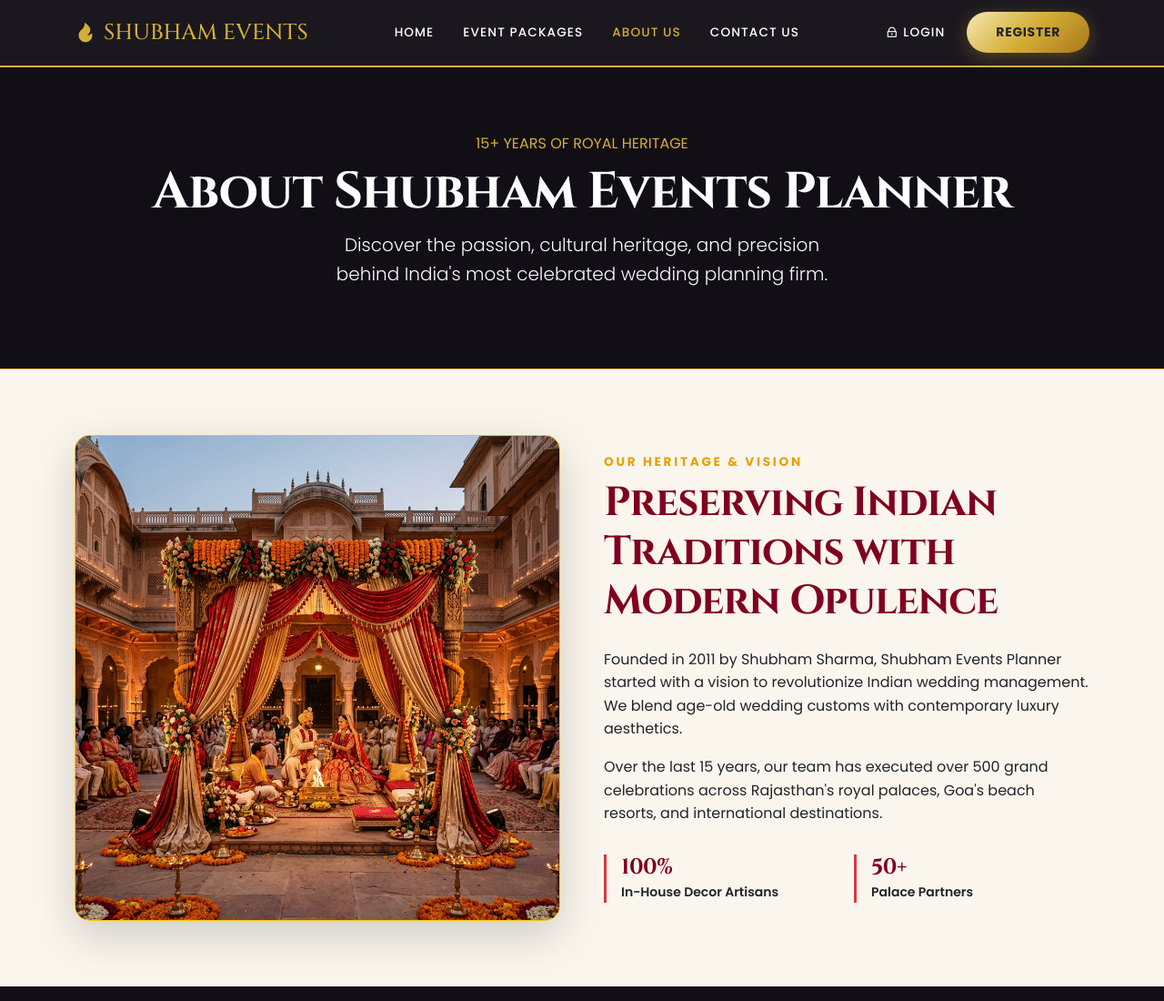
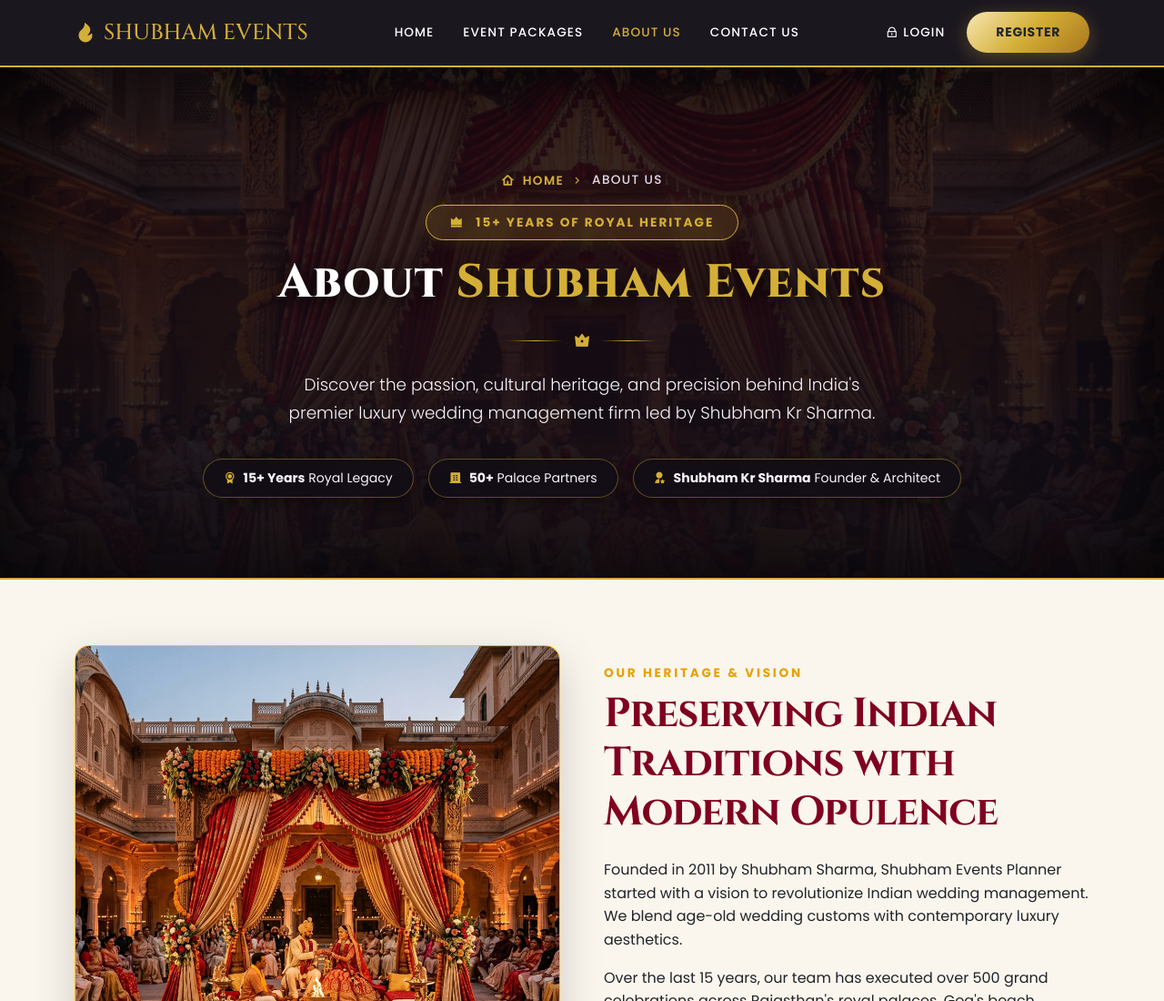
Before and after one commit to shubhamwilliammax/EP, a plain HTML site: page about.html in a window 1280 px wide. Shown: the top 1100 px of the page at 91% size. Drawn offline with nearby package versions, Linux system fonts and the light colour scheme.

Commit message:
feat: implement stylized hero banners with breadcrumbs and feature pills on events and about pages

```diff
--- a/about.html
+++ b/about.html
@@ -56,13 +56,37 @@
   </nav>
 
   <!-- ==========================================
-       PAGE HEADER BANNER
+       PAGE HEADER HERO BANNER WITH BACKGROUND IMAGE
        ========================================== -->
-  <section class="py-5 bg-royal-dark text-white text-center border-bottom border-warning">
-    <div class="container py-4">
-      <span class="text-gold tracking-wider text-uppercase font-weight-bold">15+ Years of Royal Heritage</span>
-      <h1 class="display-4 fw-bold mt-2">About Shubham Events Planner</h1>
-      <p class="lead text-light col-lg-6 mx-auto">Discover the passion, cultural heritage, and precision behind India's most celebrated wedding planning firm.</p>
+  <section class="about-hero text-center" id="about-hero">
+    <div class="container py-2">
+      <!-- Breadcrumb Navigation -->
+      <nav class="breadcrumb-nav mb-3">
+        <a href="index.html"><i class="ri-home-4-line me-1"></i> Home</a>
+        <i class="ri-arrow-right-s-line mx-2 text-gold"></i>
+        <span class="active">About Us</span>
+      </nav>
+
+      <div class="mb-2">
+        <span class="hero-badge"><i class="ri-vip-crown-fill me-2"></i> 15+ Years of Royal Heritage</span>
+      </div>
+
+      <h1 class="hero-title-main text-white mt-3">About <span class="text-gold">Shubham Events</span></h1>
+
+      <div class="hero-gold-divider">
+        <span class="line"></span>
+        <i class="ri-vip-crown-2-fill"></i>
+        <span class="line"></span>
+      </div>
+
+      <p class="lead text-light opacity-90 col-lg-7 mx-auto" style="color: #f7f4fa !important; font-size: 1.15rem; line-height: 1.7;">Discover the passion, cultural heritage, and precision behind India's premier luxury wedding management firm led by Shubham Kr Sharma.</p>
+
+      <!-- Quick Feature Pills Bar -->
+      <div class="contact-hero-pills">
+        <div class="hero-pill-item"><i class="ri-award-fill text-gold me-1"></i> <strong>15+ Years</strong> Royal Legacy</div>
+        <div class="hero-pill-item"><i class="ri-building-4-fill text-gold me-1"></i> <strong>50+</strong> Palace Partners</div>
+        <div class="hero-pill-item"><i class="ri-user-star-fill text-gold me-1"></i> <strong>Shubham Kr Sharma</strong> Founder & Architect</div>
+      </div>
     </div>
   </section>
 
--- a/style.css
+++ b/style.css
@@ -517,18 +517,39 @@
 }
 
 /* Page Banner Hero with Background Image & Gradient Overlay */
-.contact-hero {
+.page-hero,
+.contact-hero,
+.events-hero,
+.about-hero {
   position: relative;
-  background: linear-gradient(180deg, rgba(14, 10, 18, 0.78) 0%, rgba(18, 14, 22, 0.94) 100%),
-              radial-gradient(circle at center, rgba(128, 0, 32, 0.3) 0%, transparent 70%),
-              url('assets/images/palace.png') center/cover no-repeat;
   padding: 6.5rem 0 5rem 0;
   color: #ffffff;
   border-bottom: 2px solid var(--clr-champagne-gold);
   box-shadow: inset 0 0 120px rgba(0, 0, 0, 0.85);
 }
 
-.contact-hero .breadcrumb-nav {
+.contact-hero {
+  background: linear-gradient(180deg, rgba(14, 10, 18, 0.78) 0%, rgba(18, 14, 22, 0.94) 100%),
+              radial-gradient(circle at center, rgba(128, 0, 32, 0.3) 0%, transparent 70%),
+              url('assets/images/palace.png') center/cover no-repeat;
+}
+
+.events-hero {
+  background: linear-gradient(180deg, rgba(14, 10, 18, 0.78) 0%, rgba(18, 14, 22, 0.94) 100%),
+              radial-gradient(circle at center, rgba(128, 0, 32, 0.35) 0%, transparent 70%),
+              url('assets/images/gala.png') center/cover no-repeat;
+}
+
+.about-hero {
+  background: linear-gradient(180deg, rgba(14, 10, 18, 0.78) 0%, rgba(18, 14, 22, 0.94) 100%),
+              radial-gradient(circle at center, rgba(128, 0, 32, 0.35) 0%, transparent 70%),
+              url('assets/images/mandap.png') center/cover no-repeat;
+}
+
+.page-hero .breadcrumb-nav,
+.contact-hero .breadcrumb-nav,
+.events-hero .breadcrumb-nav,
+.about-hero .breadcrumb-nav {
   display: inline-flex;
   align-items: center;
   font-size: 0.85rem;
@@ -536,23 +557,35 @@
   letter-spacing: 0.1em;
 }
 
-.contact-hero .breadcrumb-nav a {
+.page-hero .breadcrumb-nav a,
+.contact-hero .breadcrumb-nav a,
+.events-hero .breadcrumb-nav a,
+.about-hero .breadcrumb-nav a {
   color: var(--clr-champagne-gold);
   text-decoration: none;
   font-weight: 600;
   transition: color 0.3s ease;
 }
 
-.contact-hero .breadcrumb-nav a:hover {
+.page-hero .breadcrumb-nav a:hover,
+.contact-hero .breadcrumb-nav a:hover,
+.events-hero .breadcrumb-nav a:hover,
+.about-hero .breadcrumb-nav a:hover {
   color: #ffffff;
 }
 
-.contact-hero .breadcrumb-nav .active {
+.page-hero .breadcrumb-nav .active,
+.contact-hero .breadcrumb-nav .active,
+.events-hero .breadcrumb-nav .active,
+.about-hero .breadcrumb-nav .active {
   color: #e2dbe9;
   font-weight: 500;
 }
 
-.contact-hero .hero-badge {
+.page-hero .hero-badge,
+.contact-hero .hero-badge,
+.events-hero .hero-badge,
+.about-hero .hero-badge {
   background: rgba(212, 175, 55, 0.15);
   border: 1.5px solid var(--clr-champagne-gold);
   color: var(--clr-champagne-gold);
@@ -567,9 +600,12 @@
   box-shadow: 0 4px 20px rgba(0, 0, 0, 0.4), 0 0 15px rgba(212, 175, 55, 0.25);
 }
 
-.contact-hero .hero-title-main {
+.page-hero .hero-title-main,
+.contact-hero .hero-title-main,
+.events-hero .hero-title-main,
+.about-hero .hero-title-main {
   font-family: var(--font-heading);
-  font-size: 3.4rem;
+  font-size: clamp(2.2rem, 4vw, 3.4rem);
   font-weight: 800;
   letter-spacing: 0.02em;
   text-shadow: 0 4px 20px rgba(0, 0, 0, 0.9);
```
Also changed, not shown: events.html (+30 -6 lines).
